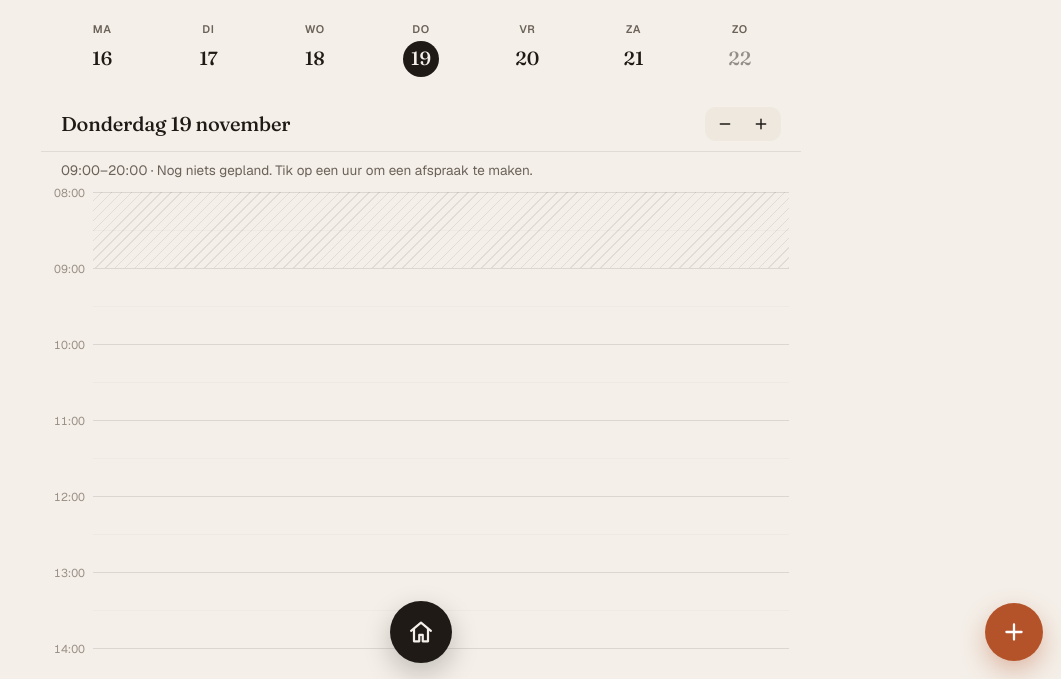
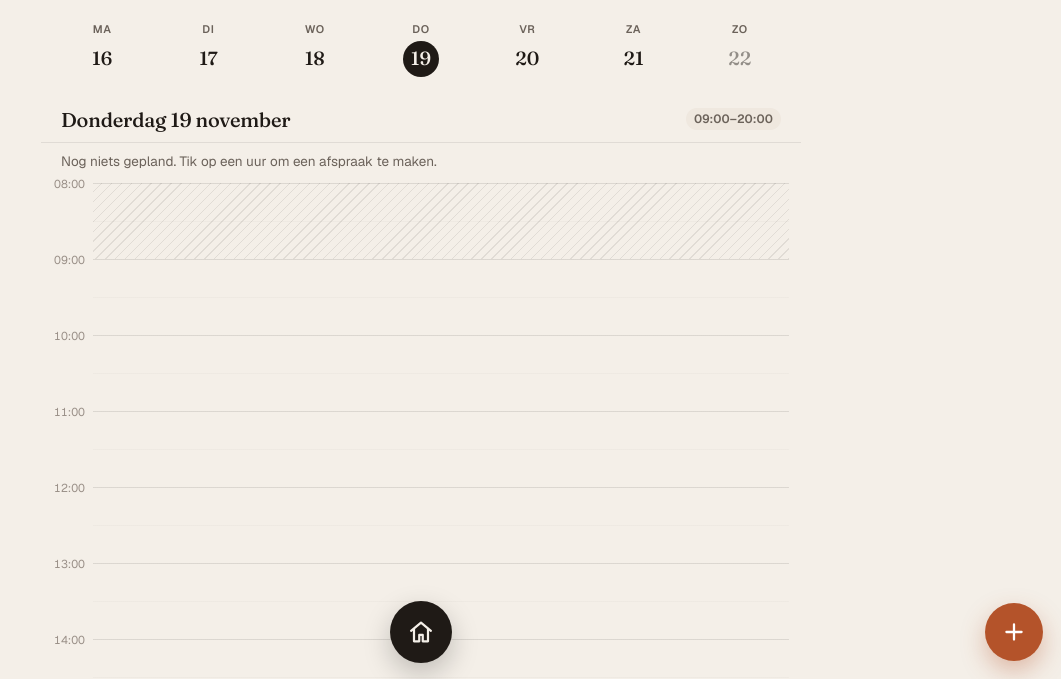
Before and after one commit to BLVJeezy/Kateops, a plain HTML site: page index.html in a window 1280 px wide. Both pictures are taken after a click on the button "Aan de slag". Shown: the part 121-800 px from the top of the page, without its empty margins (219-1280 px from the left). Drawn offline with nearby package versions, Linux system fonts and the light colour scheme.

Commit message:
Remove agenda zoom
Revert the pinch and -/+ zoom; the agenda goes back to its fixed hour height.

Co-Authored-By: Claude Opus 5.5 <noreply@anthropic.com>
Claude-Session: https://claude.ai/code/session_01EGV5MV4HfcurcE5bowmJHV

```diff
--- a/index.html
+++ b/index.html
@@ -145,9 +145,8 @@ a{color:var(--accent);text-decoration:none}
 .wd.today .n{color:var(--accent)}
 .wd.sel .n{background:var(--ink);color:var(--bg)}
 .wd.closed .n{opacity:.45}
-.zoom{display:flex;background:var(--surface2);border-radius:11px;padding:2px}.zoom button{width:36px;height:30px;border-radius:9px;display:grid;place-items:center;color:var(--ink)}.zoom button:active{background:var(--surface)}.zoom button[disabled]{opacity:.3}.zoom svg.i{width:16px;height:16px;stroke-width:2.2}
 .daybar{display:flex;align-items:center;justify-content:space-between;padding:4px 20px 10px;gap:10px}
-.daybar .dt{white-space:nowrap;overflow:hidden;text-overflow:ellipsis;min-width:0;font:500 20px var(--f-display);letter-spacing:-.01em}
+.daybar .dt{font:500 20px var(--f-display);letter-spacing:-.01em}
 .sumline{color:var(--ink2);font-size:13.5px;padding:0 20px 12px}
 .tl-wrap{touch-action:pan-y}
 .tl{position:relative;margin:0 12px 0 0;display:flex}
@@ -540,7 +539,7 @@ function bindEdgeBack(v){let st=null;const W=()=>v.offsetWidth;const apply=x=>{v
   const end=e=>{if(!st)return;const s0=st;st=null;if(!s0.on)return;const h=s0.hist,a=h[0],z=h[h.length-1];const vel=z[0]-a[0]>0?(z[1]-a[1])/(z[0]-a[0])*1000:0;const cur=z[1]-s0.x;
     if(cur+project(vel)>W()*.4)spring(cur,W(),vel,{response:.3,damping:1},apply,()=>{haptic();back()});else spring(cur,0,vel,{response:.32,damping:1},apply,()=>{v.style.transform='';v.classList.remove('edge-shadow')})};
   v.addEventListener('pointerup',end);v.addEventListener('pointercancel',end)}
-function scrollToNow(v){const oh=dayRange(S.day);const t=S.day===today()?nowMin():oh[0]+60;const y=(t-oh[0])/60*HP();requestAnimationFrame(()=>{const tl=$('.tl',v);if(tl)window.scrollTo(0,Math.max(0,tl.getBoundingClientRect().top+window.scrollY+y-320))})}
+function scrollToNow(v){const oh=dayRange(S.day);const t=S.day===today()?nowMin():oh[0]+60;const y=(t-oh[0])/60*76;requestAnimationFrame(()=>{const tl=$('.tl',v);if(tl)window.scrollTo(0,Math.max(0,tl.getBoundingClientRect().top+window.scrollY+y-320))})}
 let solidState=null,sTick=false;function navSolid(force){const n=$('#main .nav');if(!n)return;const s2=window.scrollY>30;if(force||s2!==solidState){solidState=s2;n.classList.toggle('solid',s2)}}
 window.addEventListener('scroll',()=>{lastScroll=performance.now();if(sTick)return;sTick=true;requestAnimationFrame(()=>{sTick=false;navSolid()})},{passive:true});
 let lockN=0,lockY=0;function lockScroll(){if(lockN++===0){lockY=window.scrollY;document.body.style.top=(-lockY)+'px';document.body.classList.add('locked')}}
@@ -570,13 +569,12 @@ function viewAgenda(){const st=ST();const ws=weekStart(S.day);const team=st.team
   return nav({title:fmtDay(S.day),right:`<button class="btn ghost sm" data-a="today">Vandaag</button>`})+
   `<div class="lt"><div><h1>${title}</h1><div class="sub">${esc(st.salon)}</div></div><div class="flex"><button class="icon-btn" data-a="week" data-k="-1" aria-label="Vorige week">${ic('left')}</button><button class="icon-btn" data-a="week" data-k="1" aria-label="Volgende week">${ic('right')}</button></div></div>
   <div class="sticky-wk"><div class="week" id="weekStrip">${week}</div>${staffChips}
-  <div class="daybar"><div class="dt">${fmtDay(S.day)[0].toUpperCase()+fmtDay(S.day).slice(1)}</div><div class="flex" style="gap:6px;flex:none">${oh?'':'<span class="badge rose">Gesloten</span>'}<div class="zoom" role="group" aria-label="Zoom"><button data-a="zoom" data-k="-1" aria-label="Uitzoomen" ${(S.zoom||1)<=ZMIN?'disabled':''}>${ic('minus')}</button><button data-a="zoom" data-k="1" aria-label="Inzoomen" ${(S.zoom||1)>=ZMAX?'disabled':''}>${ic('plus')}</button></div></div></div>
-  </div><div class="sumline" style="padding-top:10px">${oh?toT(oh[0])+'–'+toT(oh[1])+' · ':''}${real.length?`${real.length} afspra${real.length===1?'ak':'ken'} · ${eur0(expected)} verwacht${gap}`:(oh?'Nog niets gepland. Tik op een uur om een afspraak te maken.':'Je salon is gesloten op deze dag.')}</div>
+  <div class="daybar"><div class="dt">${fmtDay(S.day)[0].toUpperCase()+fmtDay(S.day).slice(1)}</div>${oh?`<span class="badge">${toT(oh[0])}–${toT(oh[1])}</span>`:'<span class="badge rose">Gesloten</span>'}</div>
+  </div><div class="sumline" style="padding-top:10px">${real.length?`${real.length} afspra${real.length===1?'ak':'ken'} · ${eur0(expected)} verwacht${gap}`:(oh?'Nog niets gepland. Tik op een uur om een afspraak te maken.':'Je salon is gesloten op deze dag.')}</div>
   <div class="tl-wrap" id="tlWrap">${timeline(appts)}</div>`}
 let RS=null,suppressClick=0;
-const HP=()=>Math.round(76*(S.zoom||1));
-function layoutAppt(a,segs,s){const H=HP();const out=[];const st=toMin(a.start);const o=segOffsets(segs);segs.forEach((g,i)=>{const t=st+o[i];out.push({k:'s',i,top:(t-s)/60*H,h:Math.max(g.dur/60*H-2,20),t0:t,t1:t+g.dur});if(g.proc>0)out.push({k:'p',i,top:(t+g.dur-s)/60*H,h:Math.max(g.proc/60*H-2,14),t0:t+g.dur,t1:t+g.dur+g.proc})});return out}
-function timeline(appts){const[s,e]=dayRange(S.day);const H=HP();const hours=[];for(let t=s;t<=e;t+=60)hours.push(`<div style="top:${(t-s)/60*H}px">${toT(t)}</div>`);const height=(e-s)/60*H;const team=ST().team||[];
+function layoutAppt(a,segs,s){const H=76;const out=[];const st=toMin(a.start);const o=segOffsets(segs);segs.forEach((g,i)=>{const t=st+o[i];out.push({k:'s',i,top:(t-s)/60*H,h:Math.max(g.dur/60*H-2,20),t0:t,t1:t+g.dur});if(g.proc>0)out.push({k:'p',i,top:(t+g.dur-s)/60*H,h:Math.max(g.proc/60*H-2,14),t0:t+g.dur,t1:t+g.dur+g.proc})});return out}
+function timeline(appts){const[s,e]=dayRange(S.day);const H=76;const hours=[];for(let t=s;t<=e;t+=60)hours.push(`<div style="top:${(t-s)/60*H}px">${toT(t)}</div>`);const height=(e-s)/60*H;const team=ST().team||[];
   const cols=(S.staffFilter==='all'&&team.length>1)?team.map(t=>t.id):[S.staffFilter==='all'?'me':S.staffFilter];const oh=openHours(S.day);
   const colHtml=cols.map(cid=>{const list=appts.filter(a=>(a.staffId||'me')===cid||(cols.length===1&&S.staffFilter==='all')).sort((a,b)=>toMin(a.start)-toMin(b.start));
     const ov=(A,B)=>A.some(([x,y])=>B.some(([p,q])=>x<q&&p<y));const busy={};list.forEach(a=>busy[a.id]=busyOf(a));
@@ -591,22 +589,9 @@ function timeline(appts){const[s,e]=dayRange(S.day);const H=HP();const hours=[];
     const closed=oh?`${oh[0]>s?`<div class="closedz" style="top:0;height:${(oh[0]-s)/60*H}px"></div>`:''}${oh[1]<e?`<div class="closedz" style="top:${(oh[1]-s)/60*H}px;bottom:0"></div>`:''}`:`<div class="closedz" style="inset:0"></div>`;
     const tn=team.find(t=>t.id===cid);return`<div class="col" data-col="${cid}" style="height:${height}px">${cols.length>1?`<div class="col-h" style="position:absolute;top:-24px;left:0;right:0">${esc(tn?.name||'')}</div>`:''}<div class="grid"></div>${closed}<div class="ghost-slot" id="ghost-${cid}"></div>${blocks}</div>`}).join('');
   const nowL=S.day===today()&&nowMin()>=s&&nowMin()<=e?`<div class="now" style="top:${(nowMin()-s)/60*H}px"></div>`:'';
-  return`<div class="tl" style="--hour:${H}px;${cols.length>1?'margin-top:24px':''}"><div class="hours" style="height:${height}px">${hours.join('')}</div><div class="cols" id="tlCols" data-s="${s}" style="height:${height}px">${nowL}${colHtml}</div></div><div style="height:40px"></div>`}
+  return`<div class="tl" style="${cols.length>1?'margin-top:24px':''}"><div class="hours" style="height:${height}px">${hours.join('')}</div><div class="cols" id="tlCols" data-s="${s}" style="height:${height}px">${nowL}${colHtml}</div></div><div style="height:40px"></div>`}
 let MVG=null;
-const ZMIN=.6,ZMAX=3,ZSTEPS=[.6,.8,1,1.3,1.7,2.2,3];let PINCH=null;
-try{const z=+localStorage.getItem('kitoko-zoom');if(z>=ZMIN&&z<=ZMAX)S.zoom=z}catch(e){}
-function setZoom(z,focusY){z=Math.max(ZMIN,Math.min(ZMAX,Math.round(z*100)/100));const cols=$('#tlCols');const fy=focusY!=null?focusY:innerHeight/2;let minAt=null,s=0;
-  if(cols){s=+cols.dataset.s;const r=cols.getBoundingClientRect();minAt=s+(fy-r.top)/HP()*60}
-  S.zoom=z;try{localStorage.setItem('kitoko-zoom',String(z))}catch(e){}doRender();const c2=$('#tlCols');if(c2&&minAt!=null){const r2=c2.getBoundingClientRect();window.scrollBy(0,r2.top+(minAt-s)/60*HP()-fy)}}
-function bindPinch(wrap){const dist=t=>Math.hypot(t[0].clientX-t[1].clientX,t[0].clientY-t[1].clientY);
-  wrap.addEventListener('touchstart',e=>{if(e.touches.length===2&&!MVG&&!RS){const el=$('.tl',wrap);const y=(e.touches[0].clientY+e.touches[1].clientY)/2;PINCH={d0:dist(e.touches),z0:S.zoom||1,y,el,k:1};el.style.transformOrigin=`50% ${y-el.getBoundingClientRect().top}px`;el.style.willChange='transform'}},{passive:true});
-  wrap.addEventListener('touchmove',e=>{if(!PINCH||e.touches.length!==2)return;e.preventDefault();const P=PINCH;P.k=Math.max(ZMIN/P.z0,Math.min(ZMAX/P.z0,dist(e.touches)/P.d0));P.el.style.transform=`scaleY(${P.k})`},{passive:false});
-  const end=()=>{if(!PINCH)return;const p=PINCH;PINCH=null;p.el.style.transform='';p.el.style.willChange='';suppressClick=Date.now();if(Math.abs(p.k-1)>.04){haptic(6);setZoom(p.z0*p.k,p.y)}};
-  wrap.addEventListener('touchend',e=>{if(e.touches.length<2)end()});wrap.addEventListener('touchcancel',end);
-  ['gesturestart','gesturechange'].forEach(n=>wrap.addEventListener(n,e=>e.preventDefault(),{passive:false}));
-  wrap.addEventListener('wheel',e=>{if(!e.ctrlKey)return;e.preventDefault();setZoom((S.zoom||1)*(e.deltaY<0?1.08:.93),e.clientY)},{passive:false})}
-
-function bindMove(cols){const s=+cols.dataset.s;const H=HP();let lp=null;
+function bindMove(cols){const s=+cols.dataset.s;const H=76;let lp=null;
   const endMin=()=>{const r=dayRange(S.day);return r[1]};
   const start=(x,y,target)=>{if(RS||MVG)return;const blk=target.closest('.ap[data-k="s"]');if(!blk||target.closest('.rz'))return;const a=get('appts',blk.dataset.id);if(!a||a.status==='betaald')return;
     lp={x,y,a,blk,t:setTimeout(()=>lift(y),380)}};
@@ -628,7 +613,7 @@ function bindMove(cols){const s=+cols.dataset.s;const H=HP();let lp=null;
     const nstart=toT(M.cur);const segs=a.type==='blok'?null:segsOf(a);
     const asked=saveWithSeries(a,{start:nstart},'Verplaatst naar '+nstart);haptic(10);if(asked)return;const cf=conflicts(a.date,nstart,M.total,a.staffId,a.id,segs);
     toast(`${a.type==='blok'?'Blok':apptName(a)} verplaatst naar ${nstart}`+(cf.length?` · overlapt met ${apptName(cf[0])}`:''))};
-  cols.addEventListener('touchstart',e=>{if(e.touches.length!==1){if(lp){clearTimeout(lp.t);lp=null}return}const t=e.touches[0];start(t.clientX,t.clientY,e.target)},{passive:true});
+  cols.addEventListener('touchstart',e=>{if(e.touches.length!==1)return;const t=e.touches[0];start(t.clientX,t.clientY,e.target)},{passive:true});
   cols.addEventListener('touchmove',e=>{const t=e.touches[0];if(MVG){e.preventDefault()}move(t.clientY)},{passive:false});
   cols.addEventListener('touchend',end);cols.addEventListener('touchcancel',end);
   cols.addEventListener('contextmenu',e=>{if(e.target.closest('.ap'))e.preventDefault()});
@@ -639,7 +624,7 @@ function bindResize(cols){const s=+cols.dataset.s;cols.addEventListener('pointer
   try{h.setPointerCapture(e.pointerId)}catch(_){}RS={id:a.id};blk.classList.add('resizing');const tip=document.createElement('div');tip.className='rz-tip';blk.appendChild(tip);
   const els=$$(`.ap[data-id="${a.id}"]`,cols);const relayout=()=>{const L=layoutAppt(a,normSegs(segs).segs,s);els.forEach(el=>{const B=L.find(x=>x.k===el.dataset.k&&x.i===+el.dataset.i);if(!B){el.style.display='none';return}el.style.display='';el.style.top=B.top+'px';el.style.height=B.h+'px'});const tm=$('.tm',els.find(x=>x.dataset.k==='s'&&x.dataset.i==='0'));if(tm)tm.textContent=a.start+'–'+toT(toMin(a.start)+segsTotal(normSegs(segs).segs))};
   const setTip=()=>{const o=segOffsets(segs);let t=toMin(a.start)+o[i]+segs[i].dur+(kind==='p'?(segs[i].proc||0):0);tip.textContent=`tot ${toT(t)} · ${kind==='p'?'inwerk ':''}${last} min`};setTip();haptic(6);
-  const mv=ev=>{const d=Math.round((ev.clientY-y0)/HP()*60/step)*step;const nv=Math.max(kind==='s'?5:0,orig+d);if(nv===last)return;last=nv;if(kind==='s')segs[i].dur=nv;else segs[i].proc=nv;haptic(3);relayout();setTip()};
+  const mv=ev=>{const d=Math.round((ev.clientY-y0)/76*60/step)*step;const nv=Math.max(kind==='s'?5:0,orig+d);if(nv===last)return;last=nv;if(kind==='s')segs[i].dur=nv;else segs[i].proc=nv;haptic(3);relayout();setTip()};
   const up=()=>{h.removeEventListener('pointermove',mv);h.removeEventListener('pointerup',up);h.removeEventListener('pointercancel',up);RS=null;suppressClick=Date.now();blk.classList.remove('resizing');tip.remove();
     if(last===orig){render(true);return}{const n=normSegs(segs).segs;segs.length=0;segs.push(...n)}const total=segsTotal(segs);
     if(isBlok)saveWithSeries(a,{dur:total},'Duur aangepast');else{const sv=get('services',segs[i].sid);if(saveWithSeries(a,{segs:clone(segs),dur:total,serviceIds:segs.map(x=>x.sid).filter(Boolean)},(kind==='p'?'Inwerktijd':(sv?sv.name:'Duur'))+' aangepast naar '+last+' min'))return;const cf=conflicts(a.date,a.start,total,a.staffId,a.id,isBlok?null:segs);toast((kind==='p'?'Inwerktijd ':(sv?sv.name+' ':''))+last+' min'+(cf.length?' · overlapt met '+apptName(cf[0]):''))}};
@@ -647,14 +632,14 @@ function bindResize(cols){const s=+cols.dataset.s;cols.addEventListener('pointer
 
 function bindAgendaGestures(v){const wrap=$('#tlWrap',v),cols=$('#tlCols',v),strip=$('#weekStrip',v);if(!wrap)return;
   // tap empty slot
-  cols.addEventListener('click',e=>{if(e.target.closest('.ap'))return;if(performance.now()-lastScroll<350)return;const col=e.target.closest('.col');if(!col)return;const r=col.getBoundingClientRect();const s=+cols.dataset.s;const step=ST().slot||15;const m=s+Math.floor((e.clientY-r.top)/HP()*60/step)*step;const g=$('#ghost-'+col.dataset.col);if(g){g.style.top=((m-s)/60*HP())+'px';g.style.height=(45/60*HP()-2)+'px';g.textContent=toT(m);g.style.opacity='1';setTimeout(()=>g.style.opacity='0',650)}apptSheet({date:S.day,start:toT(m),staffId:col.dataset.col==='me'||!col.dataset.col?'me':col.dataset.col})});
+  cols.addEventListener('click',e=>{if(e.target.closest('.ap'))return;if(performance.now()-lastScroll<350)return;const col=e.target.closest('.col');if(!col)return;const r=col.getBoundingClientRect();const s=+cols.dataset.s;const step=ST().slot||15;const m=s+Math.floor((e.clientY-r.top)/76*60/step)*step;const g=$('#ghost-'+col.dataset.col);if(g){g.style.top=((m-s)/60*76)+'px';g.style.height=(45/60*76-2)+'px';g.textContent=toT(m);g.style.opacity='1';setTimeout(()=>g.style.opacity='0',650)}apptSheet({date:S.day,start:toT(m),staffId:col.dataset.col==='me'||!col.dataset.col?'me':col.dataset.col})});
   // horizontal swipe to change day / week
-  const sw=(el,unit)=>{let st=null,ptrs=0;const dn=()=>{ptrs=Math.max(0,ptrs-1)};el.addEventListener('pointerup',dn);el.addEventListener('pointercancel',dn);el.addEventListener('pointerdown',e=>{ptrs++;if(ptrs>1||PINCH){st=null;el.style.transform='';el.style.opacity='';return}if(e.pointerType==='mouse'||e.target.closest('.rz')||RS||MVG)return;st={x:e.clientX,y:e.clientY,t:e.timeStamp,lock:null}},{passive:true});
+  const sw=(el,unit)=>{let st=null;el.addEventListener('pointerdown',e=>{if(e.pointerType==='mouse'||e.target.closest('.rz')||RS||MVG)return;st={x:e.clientX,y:e.clientY,t:e.timeStamp,lock:null}},{passive:true});
     el.addEventListener('pointermove',e=>{if(!st)return;if(MVG||RS){st=null;el.style.transform='';el.style.opacity='';return}const dx=e.clientX-st.x,dy=e.clientY-st.y;if(!st.lock&&(Math.abs(dx)>10||Math.abs(dy)>10))st.lock=Math.abs(dx)>Math.abs(dy)*1.2?'x':'y';if(st.lock==='x'){el.style.transform=`translateX(${dx*.6}px)`;el.style.opacity=String(1-Math.min(.5,Math.abs(dx)/600))}},{passive:true});
     const end=e=>{if(!st)return;const dx=e.clientX-st.x,dt=Math.max(1,e.timeStamp-st.t),vel=dx/dt;const lock=st.lock;st=null;if(lock!=='x'){el.style.transform='';return}
       if(Math.abs(dx)>70||Math.abs(vel)>.45){const dir=dx<0?1:-1;el.style.transition='transform .18s ease-in,opacity .18s';el.style.transform=`translateX(${-dir*120}px)`;el.style.opacity='0';setTimeout(()=>{S.dayDir=dir;haptic();S.day=addDays(S.day,dir*unit);render()},140)}else{el.style.transition='transform .3s cubic-bezier(.2,.9,.3,1),opacity .3s';el.style.transform='';el.style.opacity='';setTimeout(()=>el.style.transition='',320)}};
     el.addEventListener('pointerup',end);el.addEventListener('pointercancel',()=>{st=null;el.style.transform='';el.style.opacity=''})};
-  sw(wrap,1);sw(strip,7);bindResize(cols);bindMove(cols);bindPinch(wrap)}
+  sw(wrap,1);sw(strip,7);bindResize(cols);bindMove(cols)}
 
 /* appointment sheets */
 function detailPlan(a){const segs=segsOf(a);const many=segs.length>1&&a.status!=='betaald';const OF=segOffsets(segs);let t;return segs.map((g,i)=>{const sv=get('services',g.sid);t=toMin(a.start)+OF[i];const t0=t;t+=g.dur;
@@ -1107,7 +1092,7 @@ document.addEventListener('click',e=>{const el=e.target.closest('[data-a]');if(!
   switch(a){
   case'launcher':openLauncher();break;
   case'tab':if(S.route.tab===k&&!S.route.stack.length){window.scrollTo({top:0,behavior:'smooth'})}else go(k);break;
-  case'back':back();break;case'today':S.day=today();render();break;case'zoom':{const cur=S.zoom||1;const n=+k>0?ZSTEPS.find(z=>z>cur+.01):[...ZSTEPS].reverse().find(z=>z<cur-.01);if(n){haptic(4);setZoom(n)}break}case'pickDay':S.day=el.dataset.d;render();break;case'week':S.day=addDays(S.day,7*k);render();break;case'staff':S.staffFilter=k;render();break;
+  case'back':back();break;case'today':S.day=today();render();break;case'pickDay':S.day=el.dataset.d;render();break;case'week':S.day=addDays(S.day,7*k);render();break;case'staff':S.staffFilter=k;render();break;
   case'newAppt':apptSheet({date:S.day,start:S.day===today()?toT(Math.ceil(nowMin()/15)*15):(openHours(S.day)?toT(openHours(S.day)[0]):'10:00')});break;
   case'openAppt':apptDetail(id);break;case'client':S.clientTab='overzicht';if(S.route.tab!=='klanten'&&!S.route.stack.length){S.route.tab='klanten'}push('client',id);break;
   case'newClient':clientSheet();break;case'editClient':clientSheet(get('clients',id));break;case'ctab':S.clientTab=k;render();break;case'cfilter':S.clientFilter=k;S.clientLimit=150;scrollMem['klanten/']=0;render(true);break;
```
Also changed, not shown: 1 other file.
